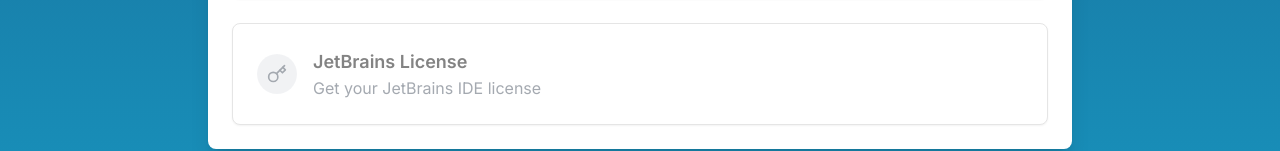
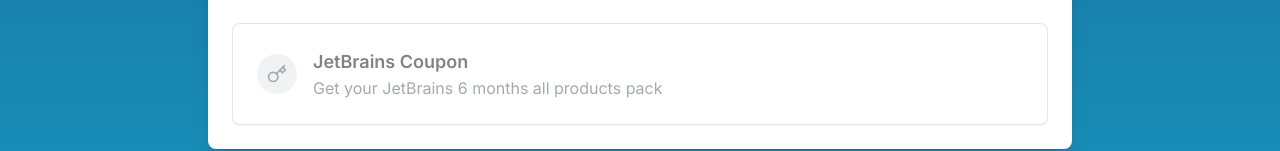
Before and after one commit to Learnathon-By-Geeky-Solutions/mentors-onboarding, a Next.js app: page / in a window 1280 px wide. Shown: the part 1089-1240 px from the top of the page. Built offline with nearby package versions, Linux system fonts and the light colour scheme; no server answers; the database is empty.

Commit message:
Jetbrains description change

```diff
--- a/components/onboarding-form.tsx
+++ b/components/onboarding-form.tsx
@@ -35,8 +35,8 @@
     description: 'Join your tech stack\'s Discord server',
   },
   {
-    title: 'JetBrains License',
-    description: 'Get your JetBrains IDE license',
+    title: 'JetBrains Coupon',
+    description: 'Get your JetBrains 6 months all products pack',
   },
   // Commented out for future use
   /*{
```
